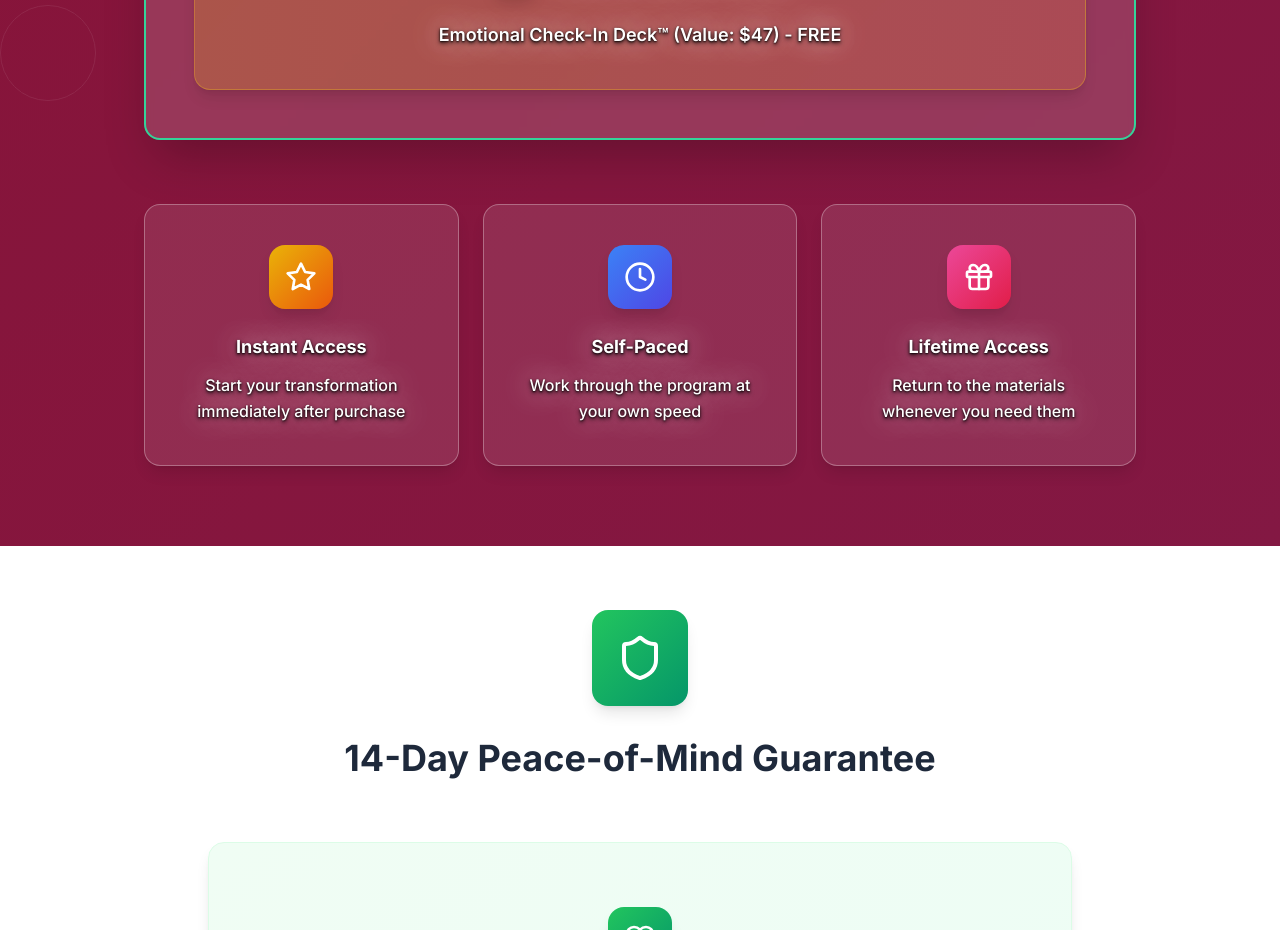
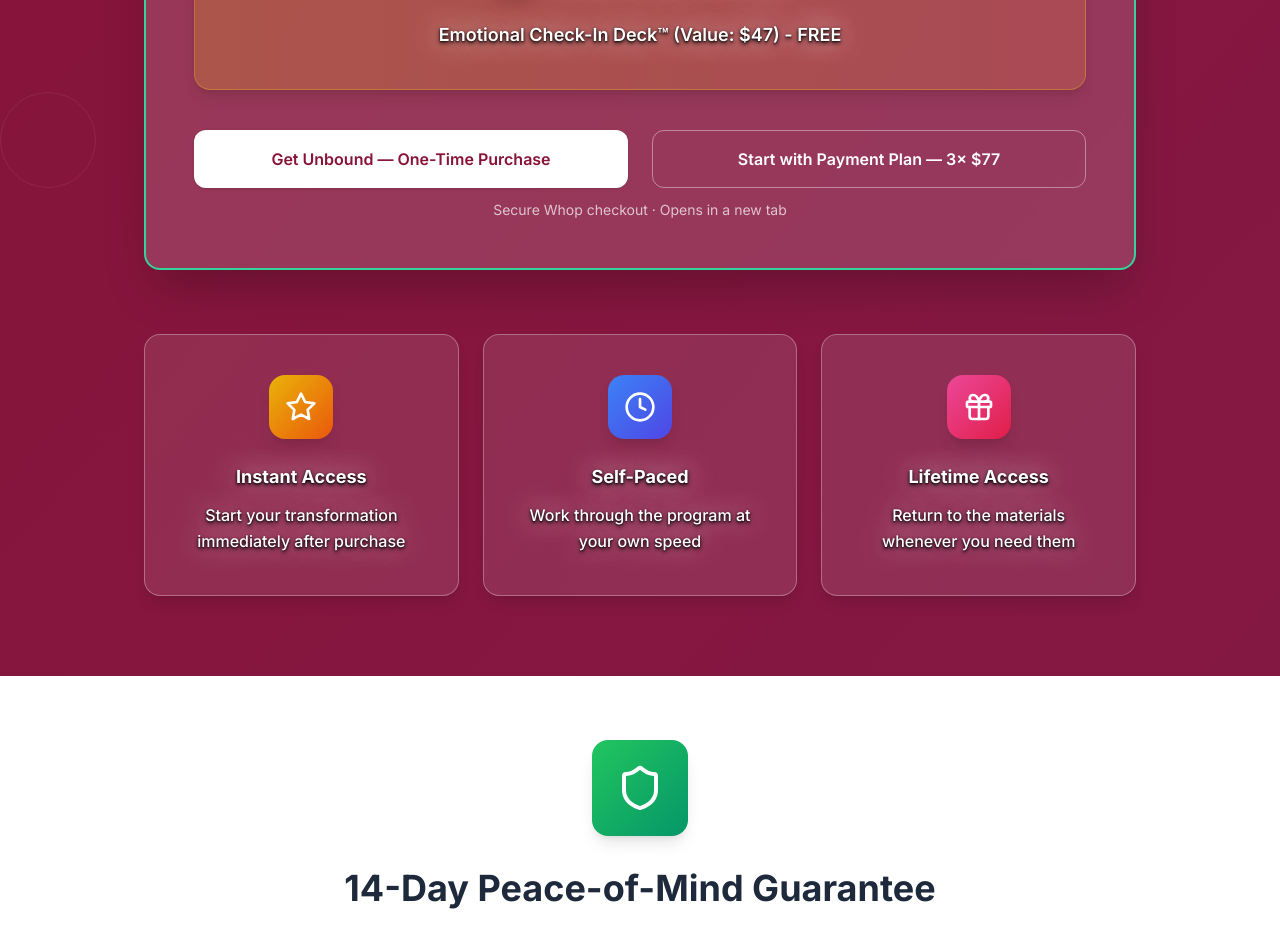
Before and after one commit to blessedbg/unbound-site, a React (Vite) app: page / in a window 1280 px wide. Shown: the part 9940-10870 px from the top of the page. Built offline with nearby package versions, Linux system fonts and the light colour scheme.

Commit message:
Update OfferPricing.tsx
updated CTA in transform you love life

```diff
--- a/src/components/OfferPricing.tsx
+++ b/src/components/OfferPricing.tsx
@@ -72,6 +72,32 @@ const OfferPricing: React.FC = () => {
                   Emotional Check-In Deck™ (Value: $47) - FREE
                 </p>
               </div>
+
+              {/* CTA BUTTONS — embedded Whop links */}
+              <div className="mt-10 grid gap-4 sm:grid-cols-2">
+                <a
+                  href="https://whop.com/checkout/plan_3FvyJwPtB8nvp?d2c=true"
+                  className="inline-flex items-center justify-center rounded-xl px-6 py-4 text-base font-semibold shadow hover:shadow-lg transition focus:outline-none focus:ring-2 focus:ring-offset-2 focus:ring-emerald-300 bg-white text-rose-900"
+                  target="_blank"
+                  rel="noopener noreferrer"
+                  aria-label="Proceed to Whop checkout for one-time purchase"
+                  data-cta="checkout-onetime"
+                >
+                  Get Unbound — One-Time Purchase
+                </a>
+
+                <a
+                  href="https://whop.com/checkout/plan_tn8U1Uj6e9cxd?d2c=true"
+                  className="inline-flex items-center justify-center rounded-xl px-6 py-4 text-base font-semibold border border-white/40 hover:border-white transition focus:outline-none focus:ring-2 focus:ring-offset-2 focus:ring-emerald-300 bg-transparent text-white"
+                  target="_blank"
+                  rel="noopener noreferrer"
+                  aria-label="Proceed to Whop checkout for 3 monthly payments of $77"
+                  data-cta="checkout-3pay"
+                >
+                  Start with Payment Plan — 3× $77
+                </a>
+              </div>
+              <p className="text-center text-white/70 text-sm mt-3">Secure Whop checkout · Opens in a new tab</p>
             </div>
           ) : (
             <div className="bg-white/15 backdrop-blur-sm rounded-2xl p-12 border border-white/30 shadow-2xl">
@@ -98,6 +124,32 @@ const OfferPricing: React.FC = () => {
                   <p className="text-white/80 text-sm">Start today for just {t('pricing.standardMonthly')}</p>
                 </div>
               </div>
+
+              {/* CTA BUTTONS — using same Whop links unless you change plans post-launch */}
+              <div className="mt-10 grid gap-4 sm:grid-cols-2">
+                <a
+                  href="https://whop.com/checkout/plan_3FvyJwPtB8nvp?d2c=true"
+                  className="inline-flex items-center justify-center rounded-xl px-6 py-4 text-base font-semibold shadow hover:shadow-lg transition focus:outline-none focus:ring-2 focus:ring-offset-2 focus:ring-emerald-300 bg-white text-rose-900"
+                  target="_blank"
+                  rel="noopener noreferrer"
+                  aria-label="Proceed to Whop checkout for one-time purchase"
+                  data-cta="checkout-onetime"
+                >
+                  Get Unbound — One-Time Purchase
+                </a>
+
+                <a
+                  href="https://whop.com/checkout/plan_tn8U1Uj6e9cxd?d2c=true"
+                  className="inline-flex items-center justify-center rounded-xl px-6 py-4 text-base font-semibold border border-white/40 hover:border-white transition focus:outline-none focus:ring-2 focus:ring-offset-2 focus:ring-emerald-300 bg-transparent text-white"
+                  target="_blank"
+                  rel="noopener noreferrer"
+                  aria-label="Proceed to Whop checkout for 3 monthly payments of $77"
+                  data-cta="checkout-3pay"
+                >
+                  Start with Payment Plan — 3× $77
+                </a>
+              </div>
+              <p className="text-center text-white/70 text-sm mt-3">Secure Whop checkout · Opens in a new tab</p>
             </div>
           )}
         </div>
```
